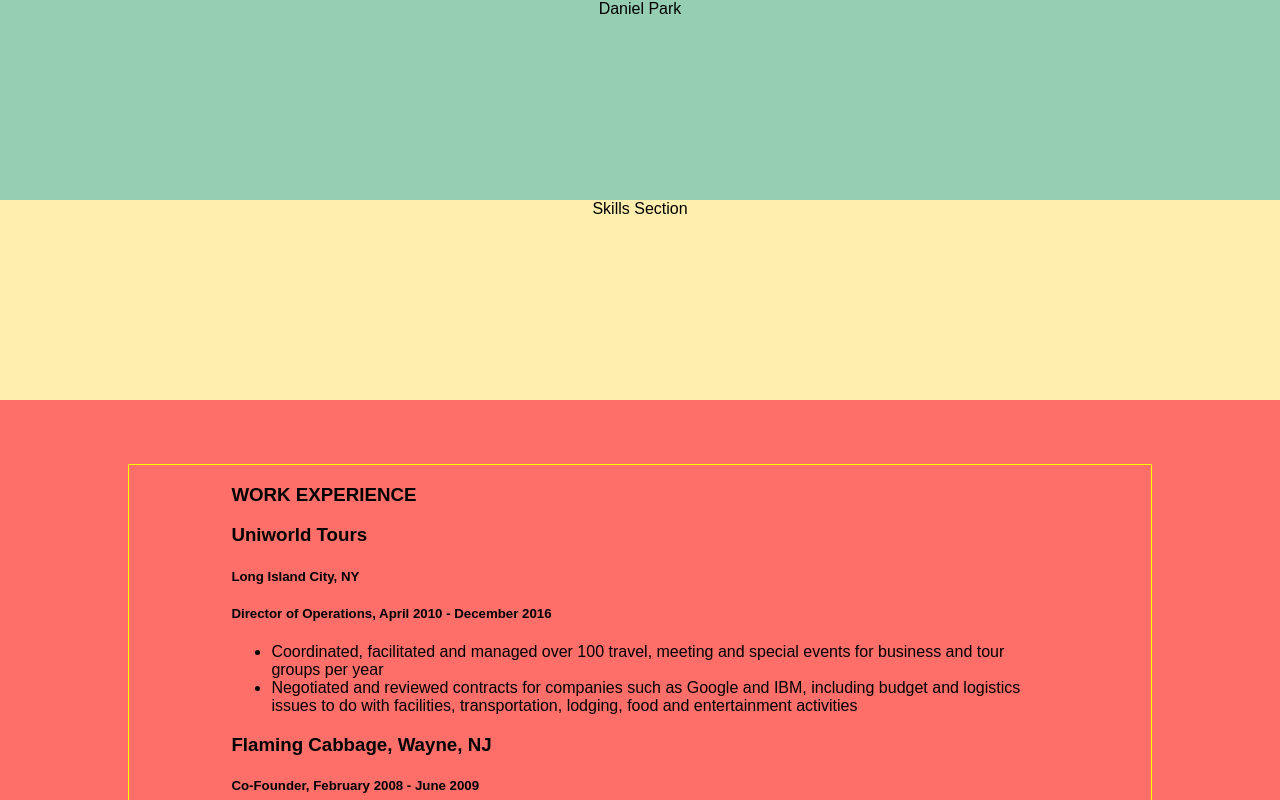
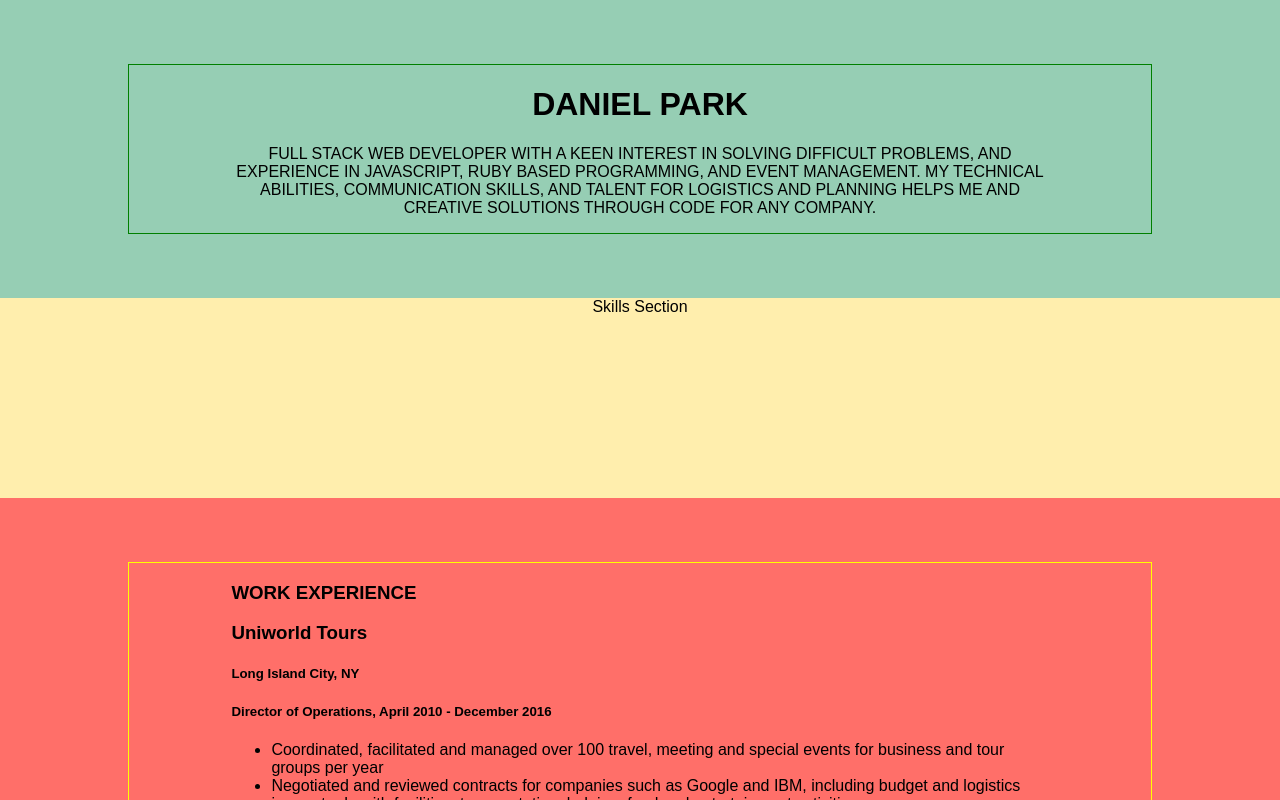
Before and after one commit to dpark926/my_portfolio, a React (Create React App) app in the folder my_portfolio/: page / in a window 1280 px wide. Shown: the top 800 px of the page. Built offline with nearby package versions, Linux system fonts and the light colour scheme.

Commit message:
added profile content

```diff
--- a/my_portfolio/src/components/Profile.js
+++ b/my_portfolio/src/components/Profile.js
@@ -3,7 +3,13 @@ import '../styles/Profile.css'
 
 function Profile() {
   return (
-    <div className="profile-main">Daniel Park</div>
+    <div className="profile-main">
+      <div className="top-padding"></div>
+      <div className="profile-inner">
+        <h1>DANIEL PARK</h1>
+        <p>FULL STACK WEB DEVELOPER WITH A KEEN INTEREST IN SOLVING DIFFICULT PROBLEMS, AND EXPERIENCE IN JAVASCRIPT, RUBY BASED PROGRAMMING, AND EVENT MANAGEMENT. MY TECHNICAL ABILITIES, COMMUNICATION SKILLS, AND TALENT FOR LOGISTICS AND PLANNING HELPS ME AND CREATIVE SOLUTIONS THROUGH CODE FOR ANY COMPANY.</p>
+      </div>
+    </div>
   )
 }
 
--- a/my_portfolio/src/styles/Profile.css
+++ b/my_portfolio/src/styles/Profile.css
@@ -1,4 +1,12 @@
 .profile-main {
-  height: 200px;
+  padding: 5% 10% 5% 10%;
   background-color: #96ceb4;
+  text-align: left;
 }
+
+.profile-inner {
+  border: 1px solid green;
+  padding-left: 10%;
+  padding-right: 10%;
+  text-align: center;
+}
```
